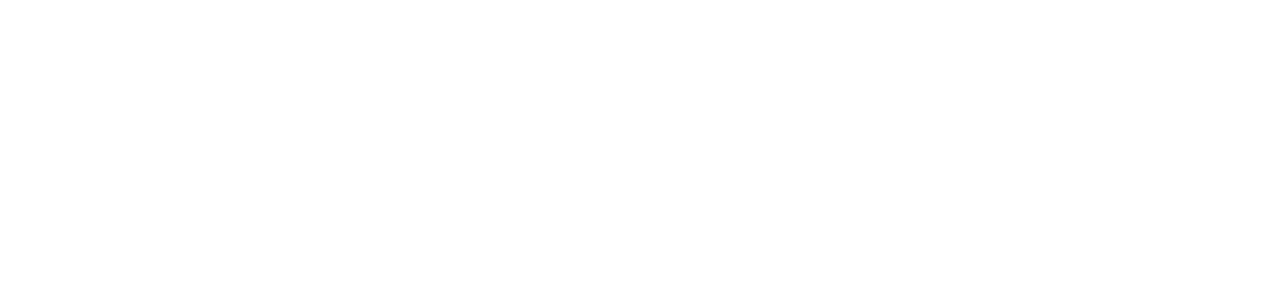
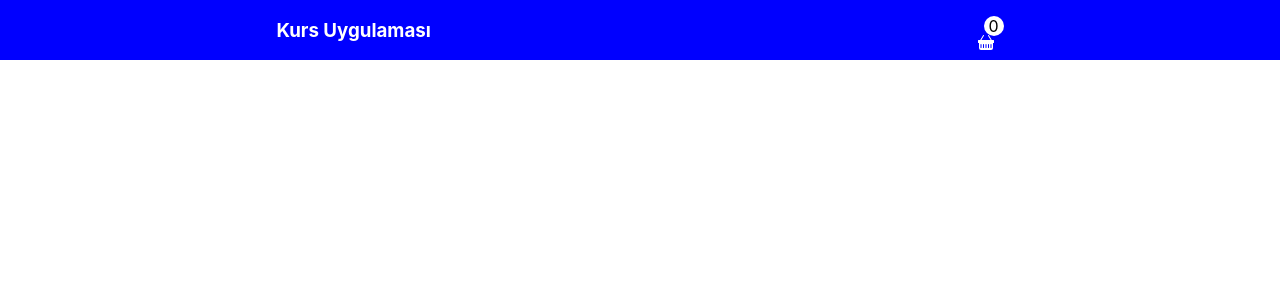
Before and after one commit to zehraseren/courseapp, a React (Create React App) app: page / in a window 1280 px wide. Shown: the top 300 px of the page. Built offline with nearby package versions, Linux system fonts and the light colour scheme.

Commit message:
Navbar component'i oluşturuldu.

```diff
--- a/package.json
+++ b/package.json
@@ -9,6 +9,7 @@
     "@testing-library/user-event": "^13.5.0",
     "react": "^18.2.0",
     "react-dom": "^18.2.0",
+    "react-icons": "^5.0.1",
     "react-redux": "^9.1.0",
     "react-scripts": "5.0.1",
     "web-vitals": "^2.1.4"
--- a/src/App.css
+++ b/src/App.css
@@ -0,0 +1,24 @@
+.navbar {
+  display: flex;
+  justify-content: space-around;
+  background-color: blue;
+  color: white;
+}
+
+.navDiv {
+  position: relative;
+}
+
+.itemsIcon {
+  position: absolute;
+  bottom: 10px;
+  right: 10px;
+}
+
+.itemsDiv {
+  background-color: white;
+  color: black;
+  width: 20px;
+  text-align: center;
+  border-radius: 50%;
+}
--- a/src/App.js
+++ b/src/App.js
@@ -1,8 +1,10 @@
 import './App.css';
+import Navbar from './components/Navbar';
 
 function App() {
   return (
     <div className="App">
+      <Navbar/>
     </div>
   );
 }
--- /dev/null
+++ b/src/components/Navbar.js
@@ -0,0 +1,23 @@
+import React from "react";
+import { BsFillBasketFill } from "react-icons/bs";
+import { useSelector } from "react-redux";
+
+function Navbar() {
+  const { quantity } = useSelector((store) => store.cart);
+
+  return (
+    <nav>
+      <div className="navbar">
+        <h3>Kurs Uygulaması</h3>
+        <div className="navDiv">
+          <div className="itemsDiv">
+            <p>{quantity}</p>
+          </div>
+          <BsFillBasketFill className="itemsIcon" />
+        </div>
+      </div>
+    </nav>
+  );
+}
+
+export default Navbar;
--- a/src/index.js
+++ b/src/index.js
@@ -8,11 +8,11 @@
 
 const root = ReactDOM.createRoot(document.getElementById("root"));
 root.render(
-  <React.StrictMode>
+  <>
     <Provider store={store}>
       <App />
     </Provider>
-  </React.StrictMode>
+  </>
 );
 
 // If you want to start measuring performance in your app, pass a function
```
Also changed, not shown: 1 other file (tests, documents, lock files or other folders).
